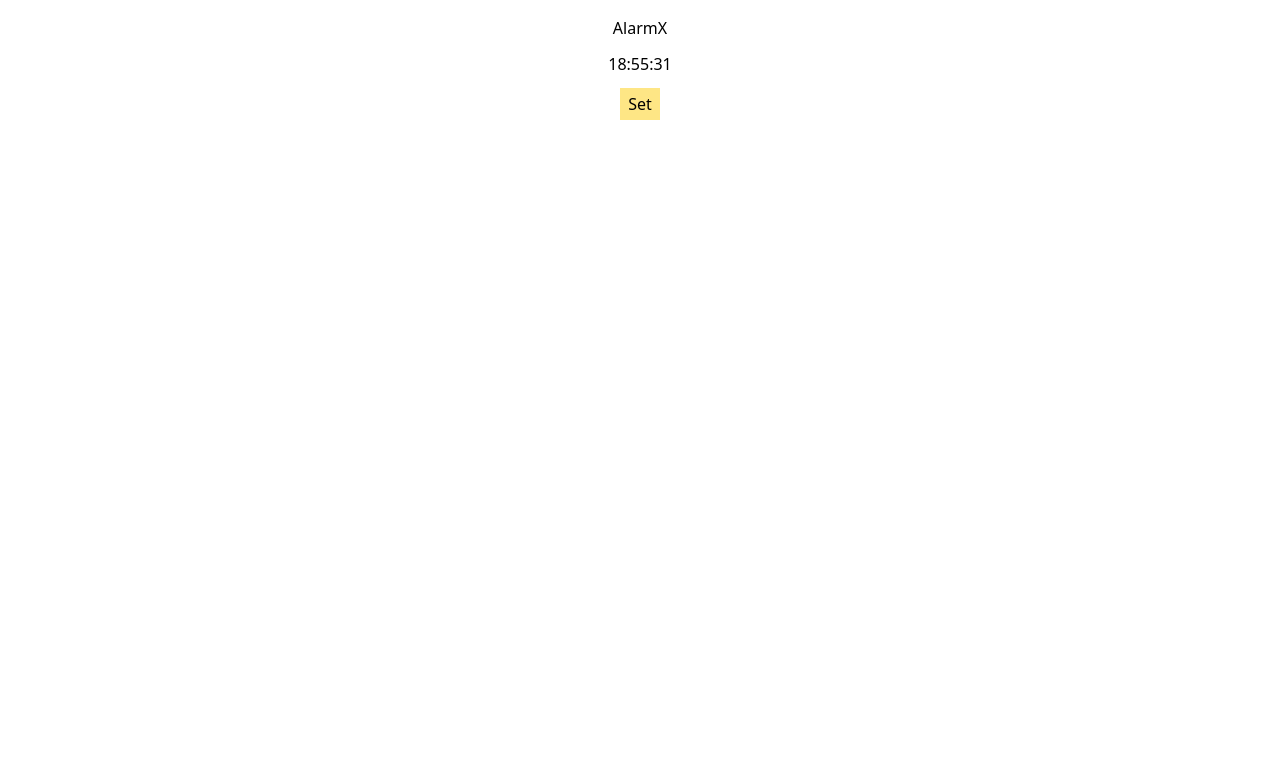
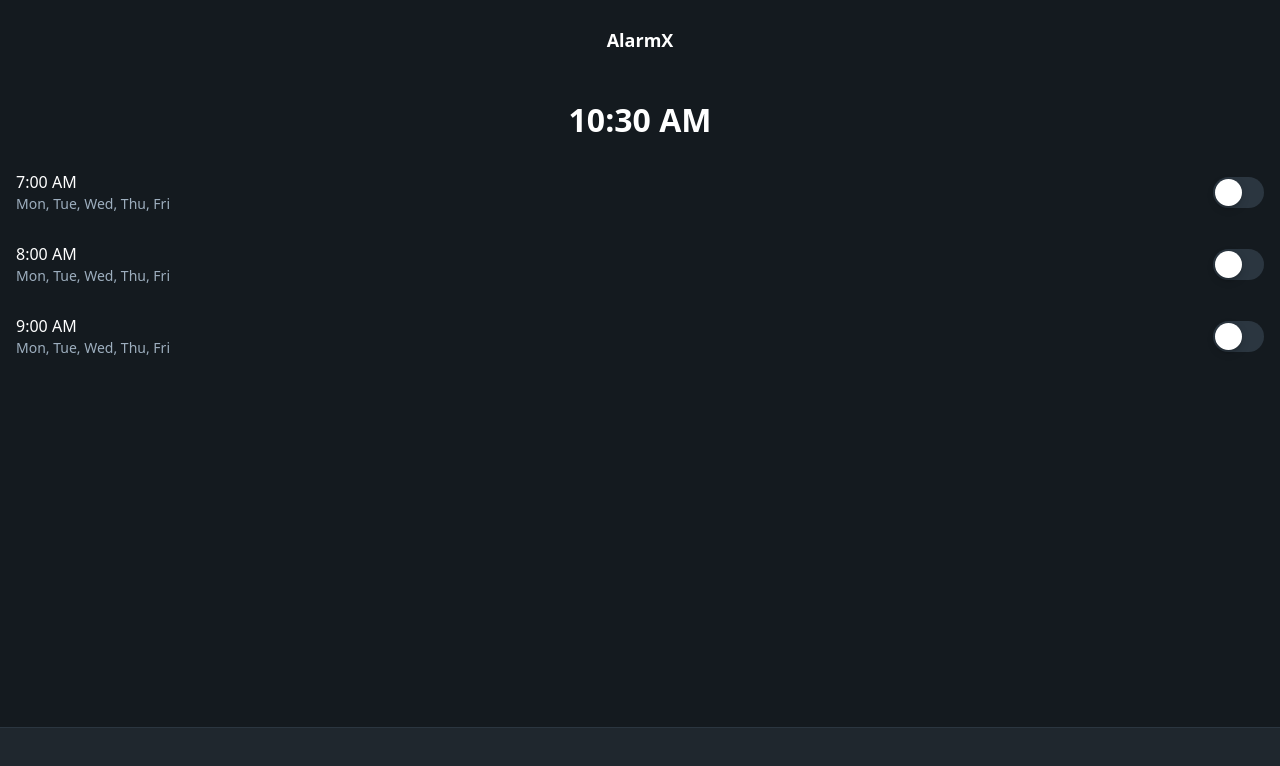
Before and after one commit to Venkatsai04/AlarmX, a React (Vite) app: page / in a window 1280 px wide. Shown: the top 766 px of the page. Built offline with nearby package versions, Linux system fonts and the light colour scheme.

Commit message:
Added UI

```diff
--- a/src/App.jsx
+++ b/src/App.jsx
@@ -9,21 +9,86 @@ const App = () => {
     const Hours = now.getHours().toString()
     const Minutes = now.getMinutes().toString()
     const Seconds = now.getSeconds().toString()
-    const timeNow = `${Hours.length == 2? Hours: '0' + Hours}:${Minutes.length == 2? Minutes: '0' + Minutes}:${Seconds.length == 2? Seconds: '0' + Seconds}`
+    const timeNow = `${Hours.length == 2 ? Hours : '0' + Hours}:${Minutes.length == 2 ? Minutes : '0' + Minutes}:${Seconds.length == 2 ? Seconds : '0' + Seconds}`
     return timeNow
   }
 
   setInterval(() => {
-    // console.log(getCurrTime());
     setTime(getCurrTime())
   }, 1000);
 
   return (
     <>
-      <div className='flex items-center justify-center flex-col mt-4 gap-3'>
-        <div>AlarmX</div>
-        <span className='bold 2xl'>{Time}</span>
-        <button className='pt-1 pb-1 pl-2 pr-2 bg-amber-200'>Set</button>
+      <div
+        className="relative flex min-h-screen flex-col bg-[#141a1f] justify-between overflow-x-hidden"
+        style={{ fontFamily: '"Space Grotesk", "Noto Sans", sans-serif' }}
+      >
+        <div>
+          <div className="flex items-center bg-[#141a1f] p-4 pb-2 justify-between">
+            <div className="text-white flex size-12 shrink-0 items-center">
+              {/* Gear Icon */}
+              <svg xmlns="http://www.w3.org/2000/svg" width="24" height="24" fill="currentColor" viewBox="0 0 256 256">
+                <path d="M128,80a48,48..." />
+              </svg>
+            </div>
+            <h2 className="text-white text-lg font-bold flex-1 text-center">AlarmX</h2>
+            <div className="flex w-12 items-center justify-end">
+              <button className="flex h-12 items-center justify-center rounded-full text-white">
+                <div className="text-white">
+                  {/* Plus Icon */}
+                  <svg xmlns="http://www.w3.org/2000/svg" width="24" height="24" fill="currentColor" viewBox="0 0 256 256">
+                    <path d="M224,128a8..." />
+                  </svg>
+                </div>
+              </button>
+            </div>
+          </div>
+
+          <h1 className="text-white text-[32px] font-bold px-4 text-center pb-3 pt-6">10:30 AM</h1>
+
+          {["7:00 AM", "8:00 AM", "9:00 AM"].map((time, i) => (
+            <div
+              key={i}
+              className="flex items-center gap-4 bg-[#141a1f] px-4 min-h-[72px] py-2 justify-between"
+            >
+              <div className="flex flex-col justify-center">
+                <p className="text-white text-base font-medium">{time}</p>
+                <p className="text-[#9daebe] text-sm">Mon, Tue, Wed, Thu, Fri</p>
+              </div>
+              <div className="shrink-0">
+                <label className="relative flex h-[31px] w-[51px] cursor-pointer items-center rounded-full bg-[#2b3640] p-0.5 has-[:checked]:justify-end has-[:checked]:bg-[#dce8f3]">
+                  <div
+                    className="h-full w-[27px] rounded-full bg-white"
+                    style={{ boxShadow: "rgba(0, 0, 0, 0.15) 0px 3px 8px, rgba(0, 0, 0, 0.06) 0px 3px 1px" }}
+                  ></div>
+                  <input type="checkbox" className="invisible absolute" />
+                </label>
+              </div>
+            </div>
+          ))}
+        </div>
+
+        <div>
+          <div className="flex gap-2 border-t border-[#2b3640] bg-[#1f272e] px-4 pb-3 pt-2">
+            <a className="flex flex-1 flex-col items-center text-white" href="#">
+              <div className="flex h-8 items-center justify-center">
+                {/* User Icon */}
+                <svg xmlns="http://www.w3.org/2000/svg" width="24" height="24" fill="currentColor" viewBox="0 0 256 256">
+                  <path d="M230.93,220..." />
+                </svg>
+              </div>
+            </a>
+            <a className="flex flex-1 flex-col items-center text-[#9daebe]" href="#">
+              <div className="flex h-8 items-center justify-center">
+                {/* Android Icon */}
+                <svg xmlns="http://www.w3.org/2000/svg" width="24" height="24" fill="currentColor" viewBox="0 0 256 256">
+                  <path d="M176,156a12..." />
+                </svg>
+              </div>
+            </a>
+          </div>
+          <div className="h-5 bg-[#1f272e]"></div>
+        </div>
       </div>
     </>
   )
```
